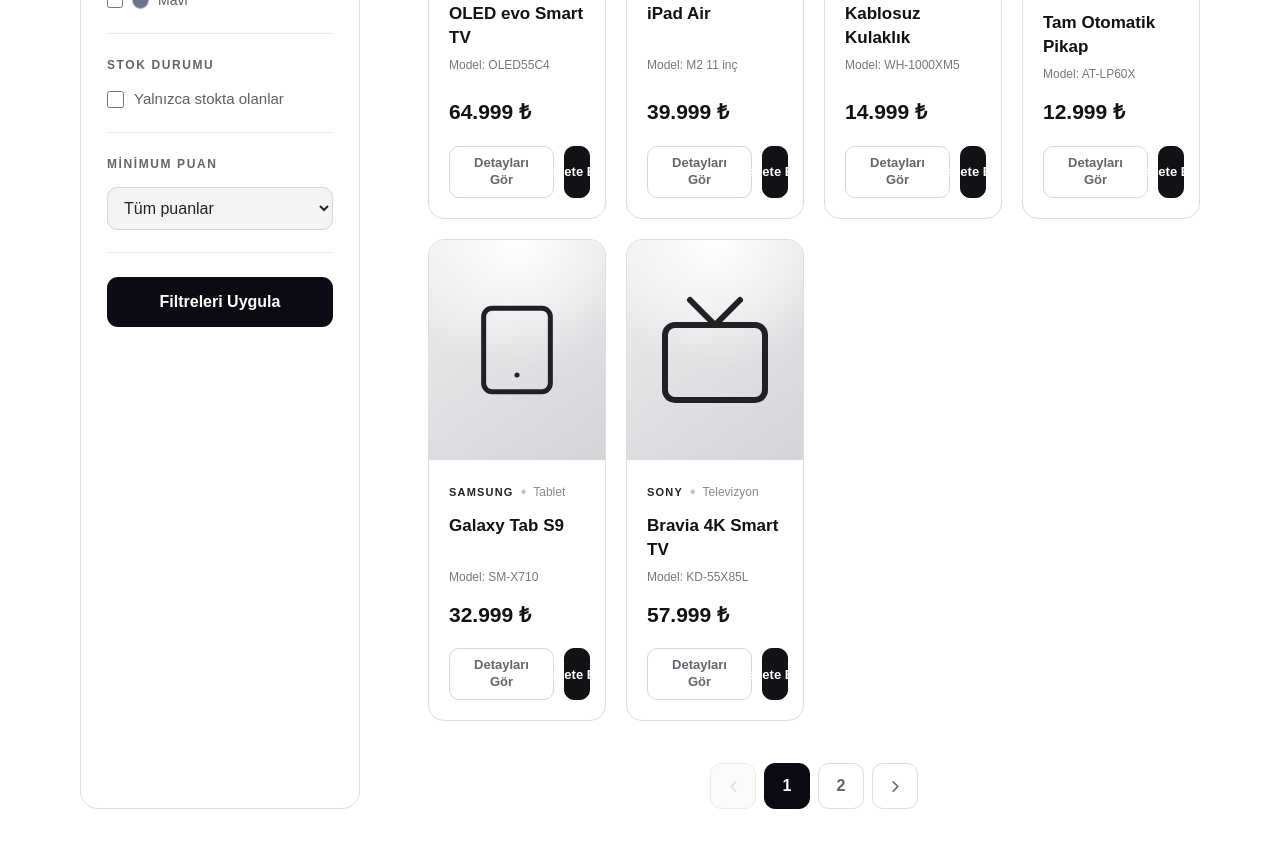
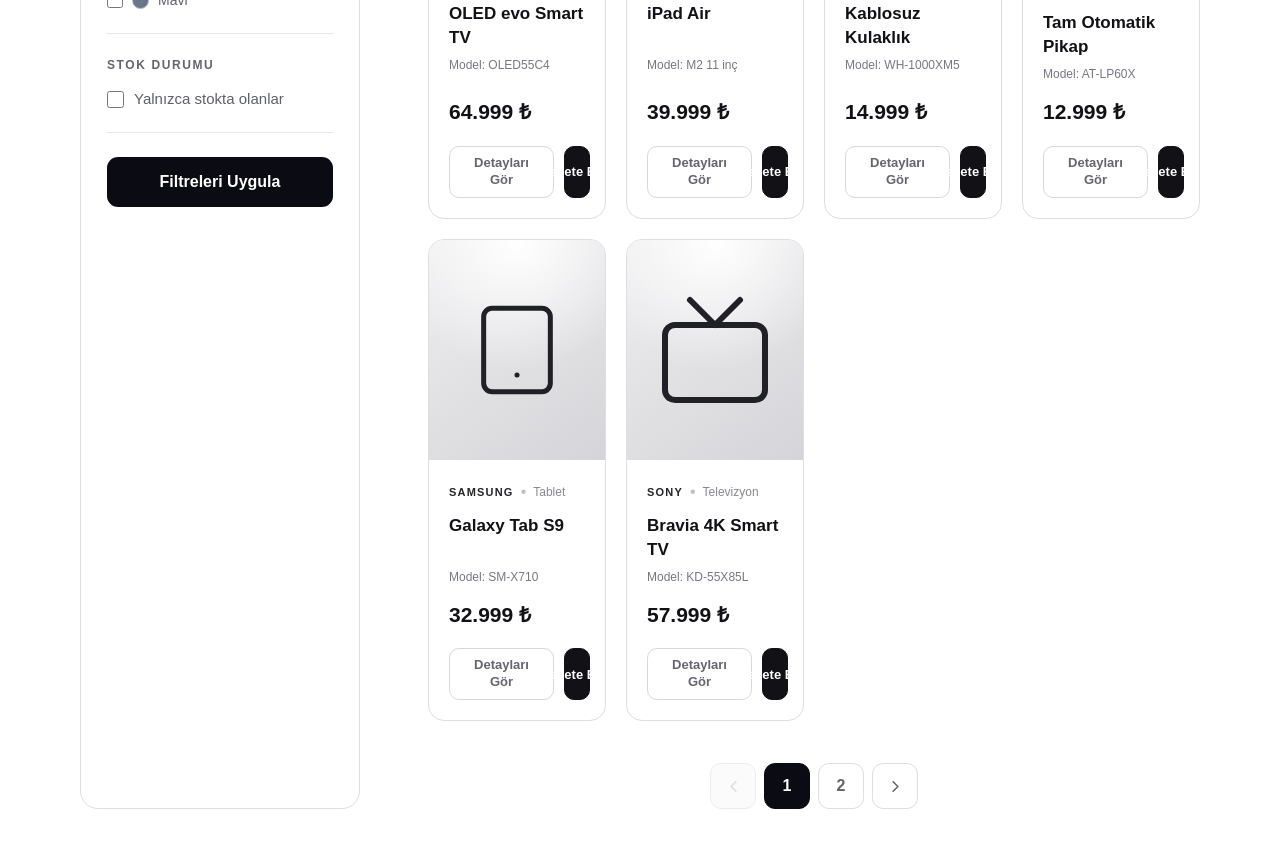
Before and after one commit to edanur-caglayann/TechCart, a Next.js app in the folder frontend/: page / in a window 1280 px wide. Shown: the part 2140-2987 px from the top of the page. Built offline with nearby package versions, Linux system fonts and the light colour scheme.

Commit message:
refactor: remove minimum rating filter

```diff
--- a/frontend/src/components/Filters/Filters.tsx
+++ b/frontend/src/components/Filters/Filters.tsx
@@ -205,19 +205,6 @@
                     </label>
                 </div>
 
-                <div className={styles.filterGroup}>
-                    <label className={styles.groupTitle} htmlFor="rating">
-                        Minimum Puan
-                    </label>
-
-                    <select className={styles.select} id="rating" name="rating" defaultValue={getParam('rating')}>
-                        <option value="">Tüm puanlar</option>
-                        <option value="4">4 yıldız ve üzeri</option>
-                        <option value="3">3 yıldız ve üzeri</option>
-                        <option value="2">2 yıldız ve üzeri</option>
-                    </select>
-                </div>
-
                 {/* type="submit" ile form verileri yakalanıp URL'e gönderilir */}
                 <button className={styles.applyButton} type="submit">
                     Filtreleri Uygula
```
